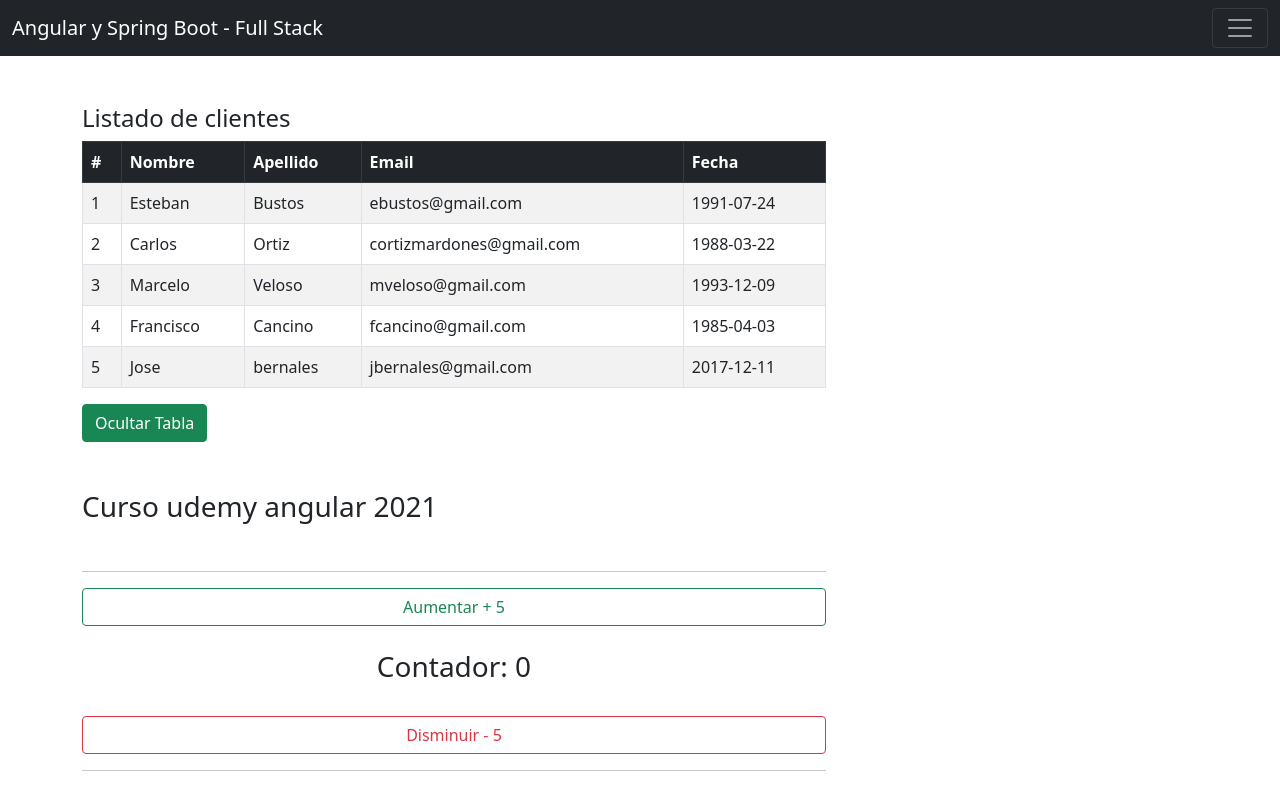
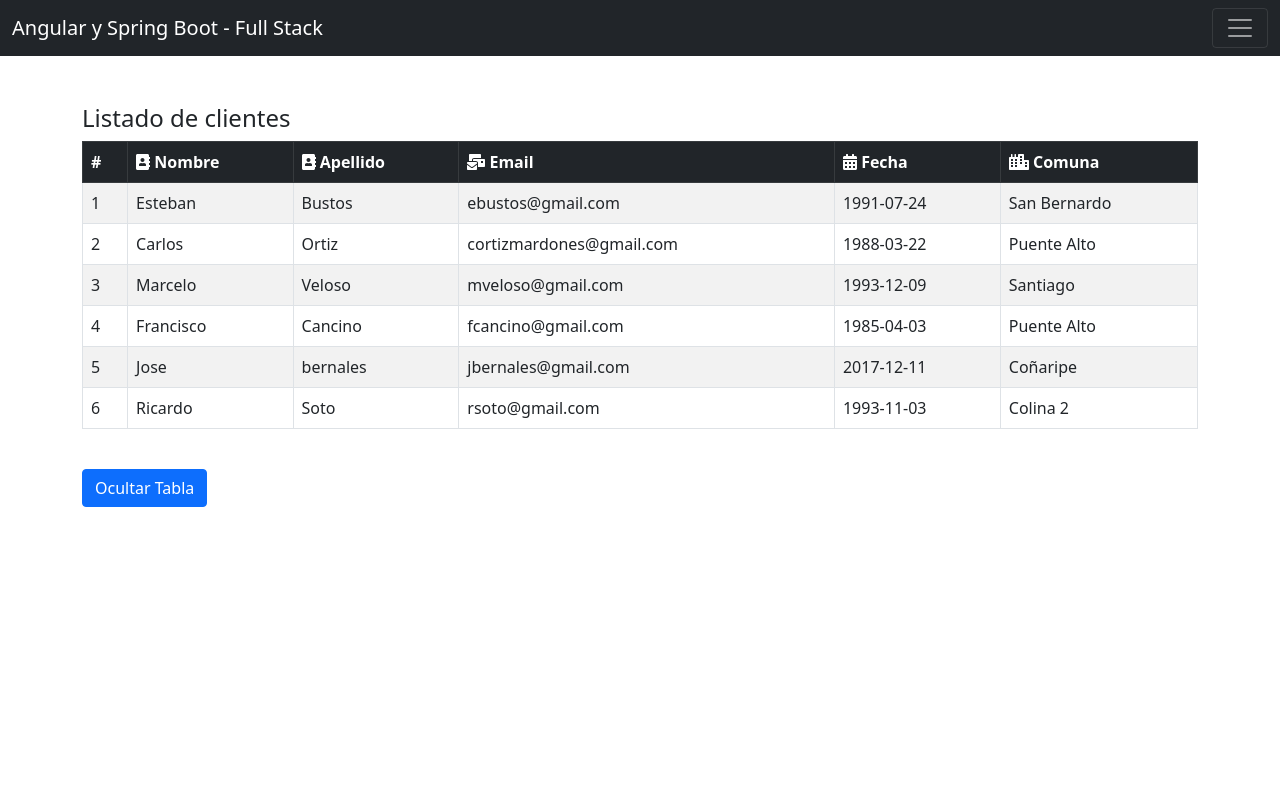
Before and after one commit to cortizmardones/Angular2021, an Angular app: page / in a window 1280 px wide. Shown: the top 800 px of the page. Built offline with nearby package versions, Linux system fonts and the light colour scheme.

Commit message:
se agrega libreria fontawesome por npm para iconos en las tablas html5

```diff
--- a/angular.json
+++ b/angular.json
@@ -124,5 +124,8 @@
       }
     }
   },
-  "defaultProject": "bases"
+  "defaultProject": "bases",
+  "cli": {
+    "analytics": false
+  }
 }
--- a/package.json
+++ b/package.json
@@ -19,6 +19,9 @@
     "@angular/platform-browser": "~11.1.0",
     "@angular/platform-browser-dynamic": "~11.1.0",
     "@angular/router": "~11.1.0",
+    "@fortawesome/angular-fontawesome": "^0.8.2",
+    "@fortawesome/fontawesome-svg-core": "^1.2.34",
+    "@fortawesome/free-solid-svg-icons": "^5.15.2",
     "rxjs": "~6.6.0",
     "tslib": "^2.0.0",
     "zone.js": "~0.11.3"
--- a/src/app/app.component.html
+++ b/src/app/app.component.html
@@ -4,27 +4,27 @@
 
 
 <div class="container">
-    <div class="col-md-2"></div>
-    <div class="col-md-8">
+    <div class="col-md-12">
         <br><br>
 
         <app-clientes></app-clientes>
 
+
+        <!--Vamoa a cultar todo de momento para aplicar lo aprendido y utilizarlo de forma satisfactoria a nuestro desarrollo en spring-->
+        <!--
         <br>
 
         <h3>{{ titulo }}</h3>
-        <!--<h4>La base es <strong>{{ base }}</strong></h4>-->
         <br>
         <hr>
-        <button class="btn btn-outline-success form-control" (click) ="acumular(+ base )"> Aumentar + {{ base }} </button>
+        <button class="btn btn-outline-primary" (click) ="acumular(+ base )"> Aumentar + {{ base }} </button>
         <br><br>
-        <h3 class="text-center">Contador: {{ numero }}</h3>
+        <h3>Contador: {{ numero }}</h3>
         <br>
-        <button class="btn btn-outline-danger form-control" (click) ="acumular(- base)"> Disminuir - {{ base }}</button>
+        <button class="btn btn-outline-danger" (click) ="acumular(- base)"> Disminuir - {{ base }}</button>
         <hr>
         <br>
 
-        <!--Ejemplo tabla ngFor-->
         <h4>Ejemplo de ngFor</h4>
         <hr>
         <table class="table" *ngIf="habilitar == true">
@@ -46,7 +46,6 @@
           <h5>Ejemplo de ngIf</h5>
           <button class="btn btn-outline-success" (click) ="setHabilitar();">{{ habilitar == true ? "Ocultar" : "Mostrar" }}</button>
 
-
+-->
     </div>
-    <div class="col-md-2"></div>
 </div>
--- a/src/app/app.module.ts
+++ b/src/app/app.module.ts
@@ -4,6 +4,7 @@ import { BrowserModule } from '@angular/platform-browser';
 import { AppComponent } from './app.component';
 import { HeaderComponent } from './header/header.component';
 import { ClientesComponent } from './clientes/clientes.component';
+import { FontAwesomeModule } from '@fortawesome/angular-fontawesome';
 
 @NgModule({
   declarations: [
@@ -12,7 +13,8 @@ import { ClientesComponent } from './clientes/clientes.component';
     ClientesComponent,
   ],
   imports: [
-    BrowserModule
+    BrowserModule,
+    FontAwesomeModule
   ],
   providers: [],
   bootstrap: [AppComponent]
--- a/src/app/clientes/cliente.ts
+++ b/src/app/clientes/cliente.ts
@@ -4,4 +4,5 @@ export class Cliente {
     apellido: string  = '';
     email : string = '';
     createAt: string = '';
+    comuna: string = '';
 }
--- a/src/app/clientes/clientes.component.html
+++ b/src/app/clientes/clientes.component.html
@@ -5,10 +5,11 @@
         <thead class="table-dark">
           <tr>
             <th scope="col">#</th>
-            <th scope="col">Nombre</th>
-            <th scope="col">Apellido</th>
-            <th scope="col">Email</th>
-            <th scope="col">Fecha</th>
+            <th scope="col"><fa-icon [icon]="faAddressBook"></fa-icon> Nombre</th>
+            <th scope="col"><fa-icon [icon]="faAddressBook"></fa-icon> Apellido</th>
+            <th scope="col"><fa-icon [icon]="faMailBulk"></fa-icon> Email</th>
+            <th scope="col"><fa-icon [icon]="faCalendarAlt"></fa-icon> Fecha</th>
+            <th scope="col"><fa-icon [icon]="faCity"></fa-icon> Comuna</th>
           </tr>
         </thead>
         <tbody>
@@ -18,9 +19,11 @@
             <td>{{ cliente.apellido }}</td>
             <td>{{ cliente.email }}</td>
             <td>{{ cliente.createAt }}</td>
+            <td>{{ cliente.comuna }}</td>
           </tr>
         </tbody>
       </table>
 
-      <button class="btn btn-success" (click)="ocultarTabla()">{{ textoBoton }}</button>
+      <br>
+      <button class="btn btn-primary" (click)="ocultarTabla()">{{ textoBoton }}</button>
       <br><br>
--- a/src/app/clientes/clientes.component.ts
+++ b/src/app/clientes/clientes.component.ts
@@ -1,5 +1,11 @@
-import { Component, OnInit } from '@angular/core';
+import { Component } from '@angular/core';
 import { Cliente } from './cliente';
+
+//Icono libreria FontAwesome
+import { faMailBulk } from '@fortawesome/free-solid-svg-icons';
+import { faCity } from '@fortawesome/free-solid-svg-icons';
+import { faCalendarAlt } from '@fortawesome/free-solid-svg-icons';
+import { faAddressBook } from '@fortawesome/free-solid-svg-icons';
 
 @Component({
   selector: 'app-clientes',
@@ -8,12 +14,19 @@ import { Cliente } from './cliente';
 })
 export class ClientesComponent  {
 
+  //Juego de iconos fontawesome para llenar la tabla del componente
+  faAddressBook = faAddressBook;
+  faMailBulk = faMailBulk;
+  faCalendarAlt = faCalendarAlt;
+  faCity = faCity ;
+
   Clientes: Cliente [] = [
-    {id: 1 , nombre : 'Esteban' , apellido : 'Bustos' , email : 'ebustos@gmail.com' , createAt : '1991-07-24'},
-    {id: 2 , nombre : 'Carlos' , apellido : 'Ortiz' , email : 'cortizmardones@gmail.com' , createAt : '1988-03-22'},
-    {id: 3 , nombre : 'Marcelo' , apellido : 'Veloso' , email : 'mveloso@gmail.com' , createAt : '1993-12-09'},
-    {id: 4 , nombre : 'Francisco' , apellido : 'Cancino' , email : 'fcancino@gmail.com' , createAt : '1985-04-03'},
-    {id: 5 , nombre : 'Jose' , apellido : 'bernales' , email : 'jbernales@gmail.com' , createAt : '2017-12-11'}
+    {id: 1 , nombre : 'Esteban' , apellido : 'Bustos' , email : 'ebustos@gmail.com' , createAt : '1991-07-24' , comuna : 'San Bernardo'},
+    {id: 2 , nombre : 'Carlos' , apellido : 'Ortiz' , email : 'cortizmardones@gmail.com' , createAt : '1988-03-22', comuna : 'Puente Alto'},
+    {id: 3 , nombre : 'Marcelo' , apellido : 'Veloso' , email : 'mveloso@gmail.com' , createAt : '1993-12-09', comuna : 'Santiago'},
+    {id: 4 , nombre : 'Francisco' , apellido : 'Cancino' , email : 'fcancino@gmail.com' , createAt : '1985-04-03', comuna : 'Puente Alto'},
+    {id: 5 , nombre : 'Jose' , apellido : 'bernales' , email : 'jbernales@gmail.com' , createAt : '2017-12-11', comuna : 'Coñaripe'},
+    {id: 6 , nombre : 'Ricardo' , apellido : 'Soto' , email : 'rsoto@gmail.com' , createAt : '1993-11-03', comuna : 'Colina 2'}
   ];
 
   public tabla: boolean = true;
--- a/src/index.html
+++ b/src/index.html
@@ -2,7 +2,7 @@
 <html lang="en">
 <head>
   <meta charset="utf-8">
-  <title>Bases</title>
+  <title>Angular 2021</title>
   <base href="/">
   <meta name="viewport" content="width=device-width, initial-scale=1">
   <link rel="icon" type="image/x-icon" href="favicon.ico">
```
Also changed, not shown: 1 other file (tests, documents, lock files or other folders).
